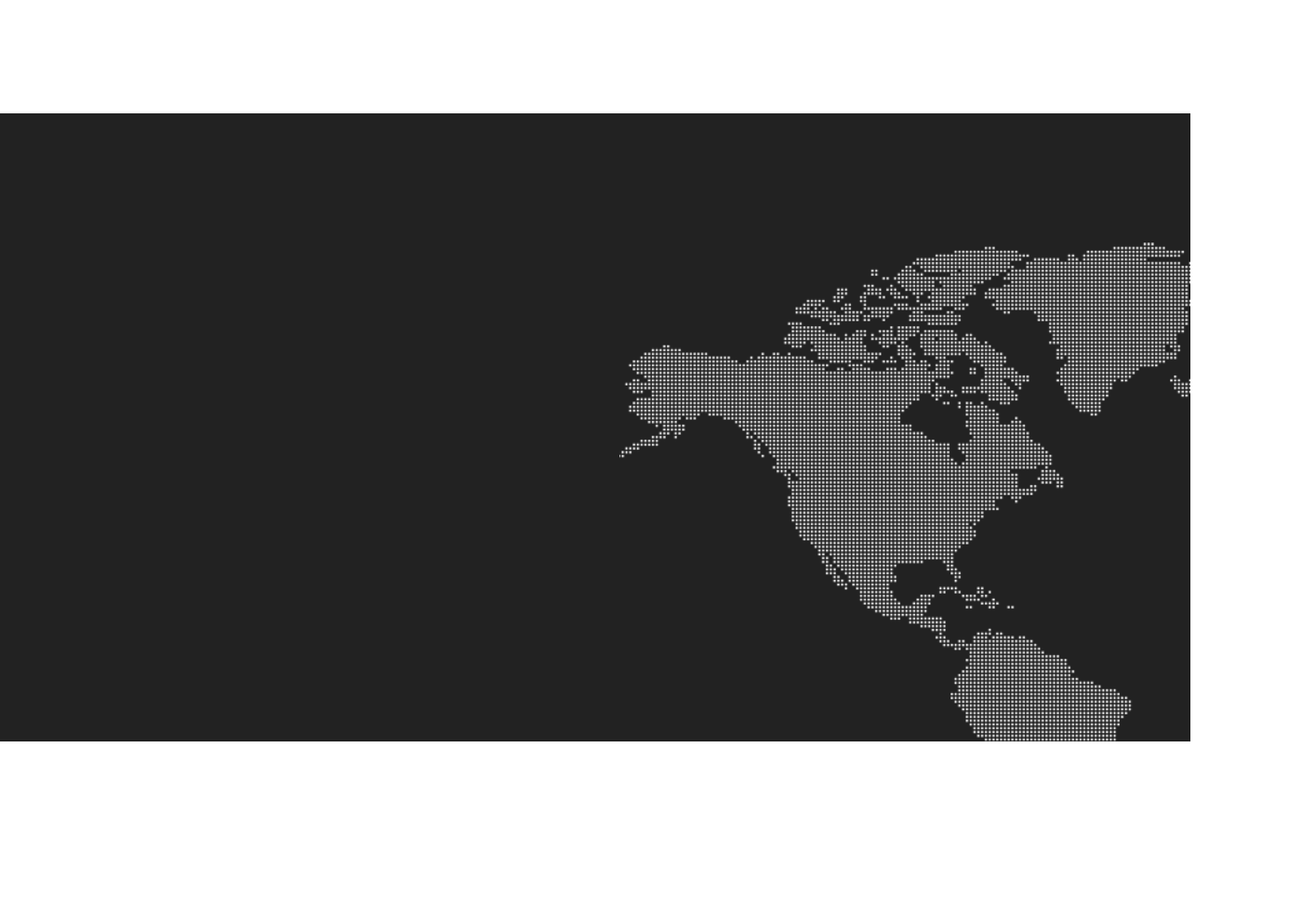
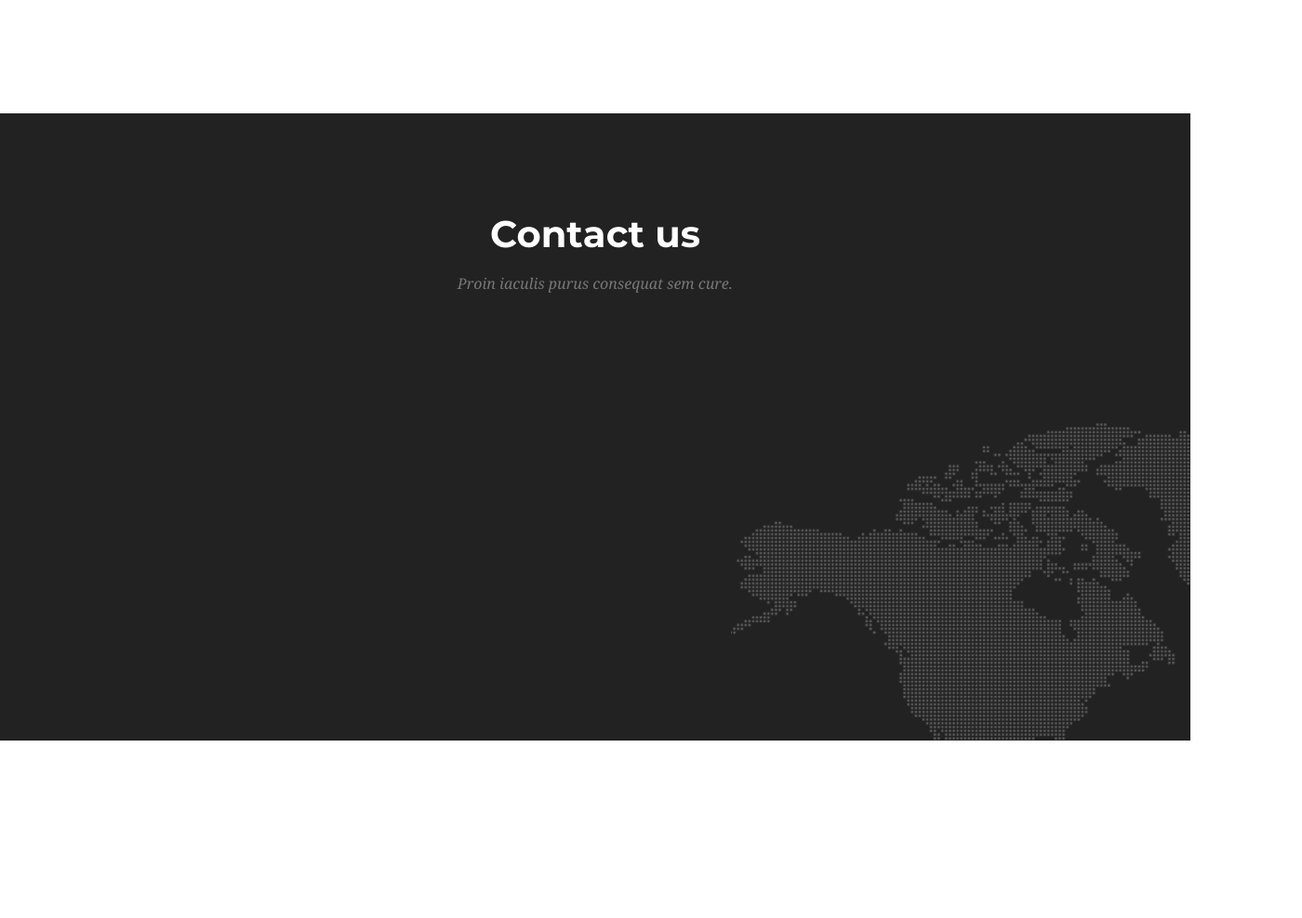
Before and after one commit to Laskarevskiy73/goit-fe-course, a plain HTML site: page module-07/index.html in a window 1280 px wide. Shown: the part 575-1563 px from the top of the page at 93% size, 1400 px wide, since content can reach past the window. Before the commit the page ends 1373 px from the top, so only its background shows below. Drawn offline with Linux system fonts and the light colour scheme.

Commit message:
homework-07

```diff
--- a/module-07/css/style.css
+++ b/module-07/css/style.css
@@ -116,16 +116,41 @@
     letter-spacing: -1px;
 }
 
-.wrap-map{
+.container-form {
+    width: 100%;
     background-color: var(--main-color);
+    height: 675px;
 }
 
-.wrap-form{
-    max-width: 100%;
-    height: 676px;
+.wrap-map {
+    width: 1400px;
     margin: 0 auto;
-    background-color: var(--main-color);
     background-image: url('../img/map.png');
     background-repeat: no-repeat;
-    background-position: right bottom;
+    background-position: bottom right;;
+    height: 100%;
+    display: flex;
+    opacity: 0.30;
 }
+
+.contact{
+    width: 940px;
+    margin: 0 auto;
+    display: flex;
+    flex-direction: column;
+    align-items: center;
+    padding-top: 110px;
+}
+
+.contact h2{
+    font-family: 'Montserrat';
+    font-weight: 700;
+    font-size: 40px;
+    color: #ffffff;
+    margin-bottom: 25px;
+}
+
+.contact span{
+    font-family: 'droid_serifitalic';
+    color: #777777;
+}
--- a/module-07/index.html
+++ b/module-07/index.html
@@ -83,12 +83,13 @@
                 </div>
             </div>
         </section>
-        <div class="wrap-map">
-            <div class="wrap-form">
-
+        <div class="container-form">
+            <div class="contact">
+                <h2>Contact us</h2>
+                <span>Proin iaculis purus consequat sem cure.</span>
             </div>
+            <div class="wrap-map"></div>
         </div>
-    </div>
 </body>
 
 </html>
```
